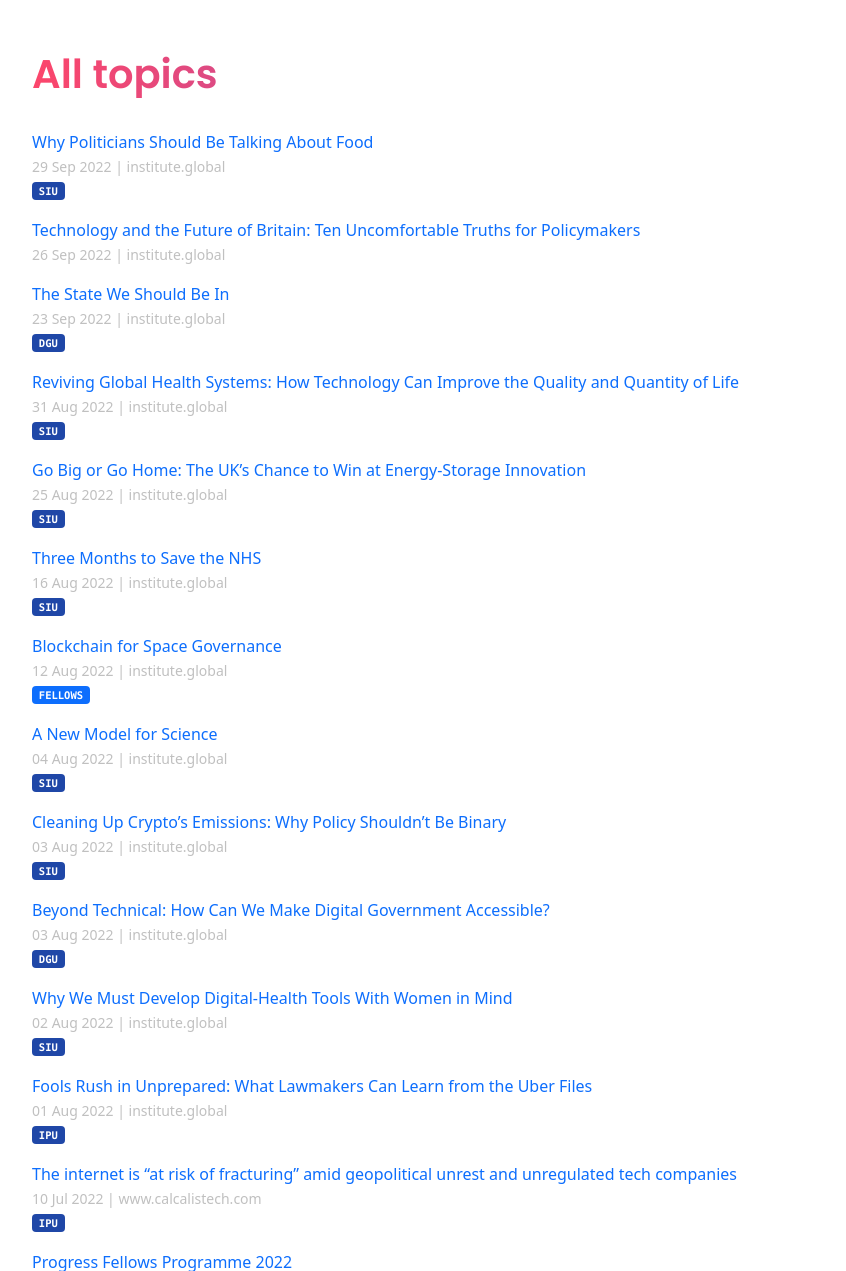
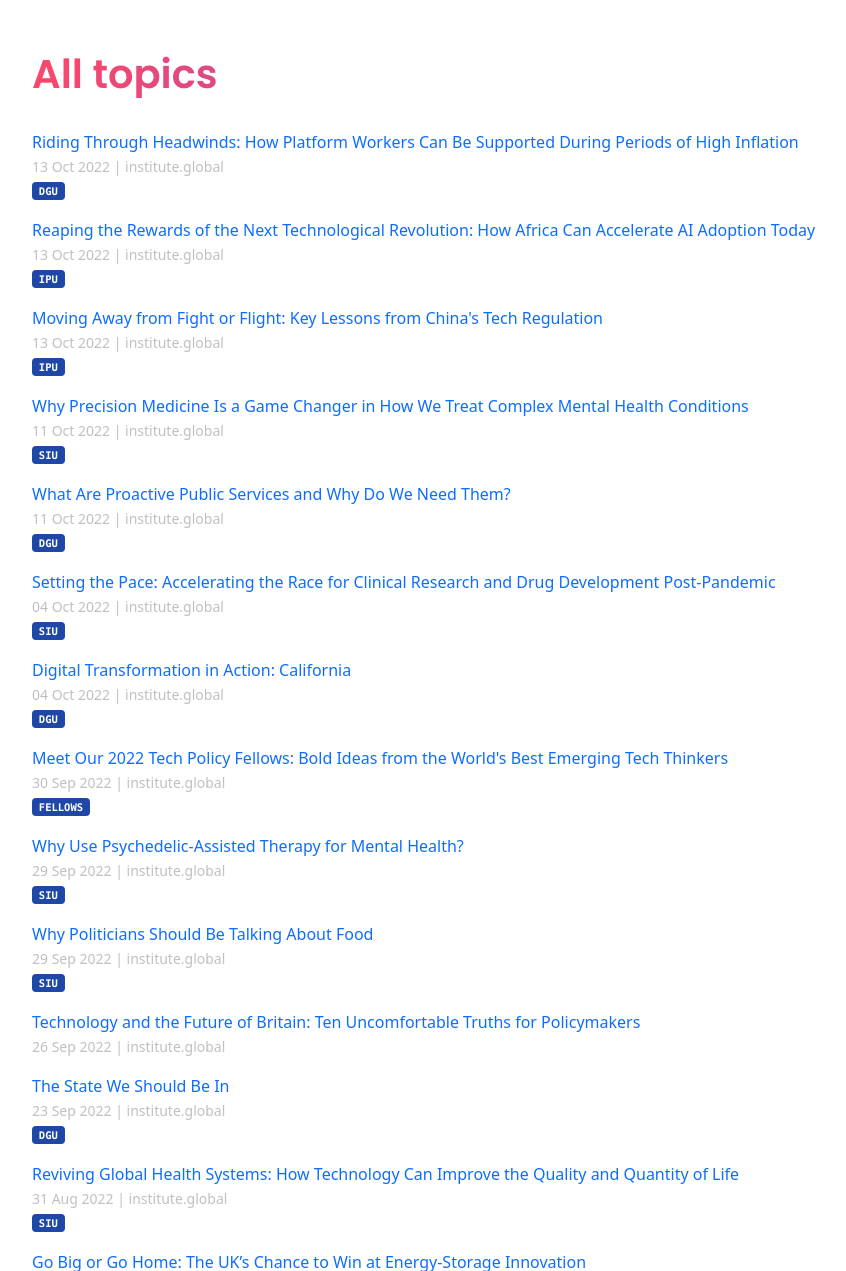
Before and after one commit to techpolicyio/techpolicyio.github.io, a Jekyll site: the page built from pages/home.md, in a window 1280 px wide and 1400 px high, scrolled down 764 px, cut to the strip 129-1400 px from the top of the window. Shown: the whole strip, without its empty margins (50-896 px from the left). Built offline with Jekyll 4.4.1, drawn with Linux system fonts in a browser that asks for light colours.

Commit message:
Update links.yml

```diff
--- a/_data/links.yml
+++ b/_data/links.yml
@@ -1498,3 +1498,39 @@
   url: https://institute.global/policy/why-politicians-should-be-talking-about-food
   date: 2022-09-29
   unit: siu
+- title: "Why Use Psychedelic-Assisted Therapy for Mental Health?"
+  url: https://institute.global/policy/why-use-psychedelic-assisted-therapy-mental-health
+  date: 2022-09-29
+  unit: siu
+- title: "Meet Our 2022 Tech Policy Fellows: Bold Ideas from the World's Best Emerging Tech Thinkers"
+  url: https://institute.global/policy/meet-our-2022-tech-policy-fellows-bold-ideas-worlds-best-emerging-tech-thinkers
+  date: 2022-09-30
+  unit: fellows
+- title: "Setting the Pace: Accelerating the Race for Clinical Research and Drug Development Post-Pandemic"
+  url: https://institute.global/policy/setting-pace-accelerating-race-clinical-research-and-drug-development-post-pandemic
+  date: 2022-10-04
+  unit: siu
+- title: "Digital Transformation in Action: California"
+  url: https://institute.global/policy/digital-transformation-action-california
+  date: 2022-10-04
+  unit: dgu
+- title: "What Are Proactive Public Services and Why Do We Need Them?"
+  url: https://institute.global/policy/what-are-proactive-public-services-and-why-do-we-need-them
+  date: 2022-10-11
+  unit: dgu
+- title: "Why Precision Medicine Is a Game Changer in How We Treat Complex Mental Health Conditions"
+  url: https://institute.global/policy/why-precision-medicine-game-changer-how-we-treat-complex-mental-health-conditions
+  date: 2022-10-11
+  unit: siu
+- title: "Reaping the Rewards of the Next Technological Revolution: How Africa Can Accelerate AI Adoption Today"
+  url: https://institute.global/policy/reaping-rewards-next-technological-revolution-how-africa-can-accelerate-ai-adoption-today
+  date: 2022-10-13
+  unit: ipu
+- title: "Riding Through Headwinds: How Platform Workers Can Be Supported During Periods of High Inflation"
+  url: https://institute.global/policy/riding-through-headwinds-how-platform-workers-can-be-supported-during-periods-high-inflation
+  date: 2022-10-13
+  unit: dgu
+- title: "Moving Away from Fight or Flight: Key Lessons from China's Tech Regulation"
+  url: https://institute.global/policy/moving-away-fight-or-flight-key-lessons-chinas-tech-regulation
+  date: 2022-10-13
+  unit: ipu
```
